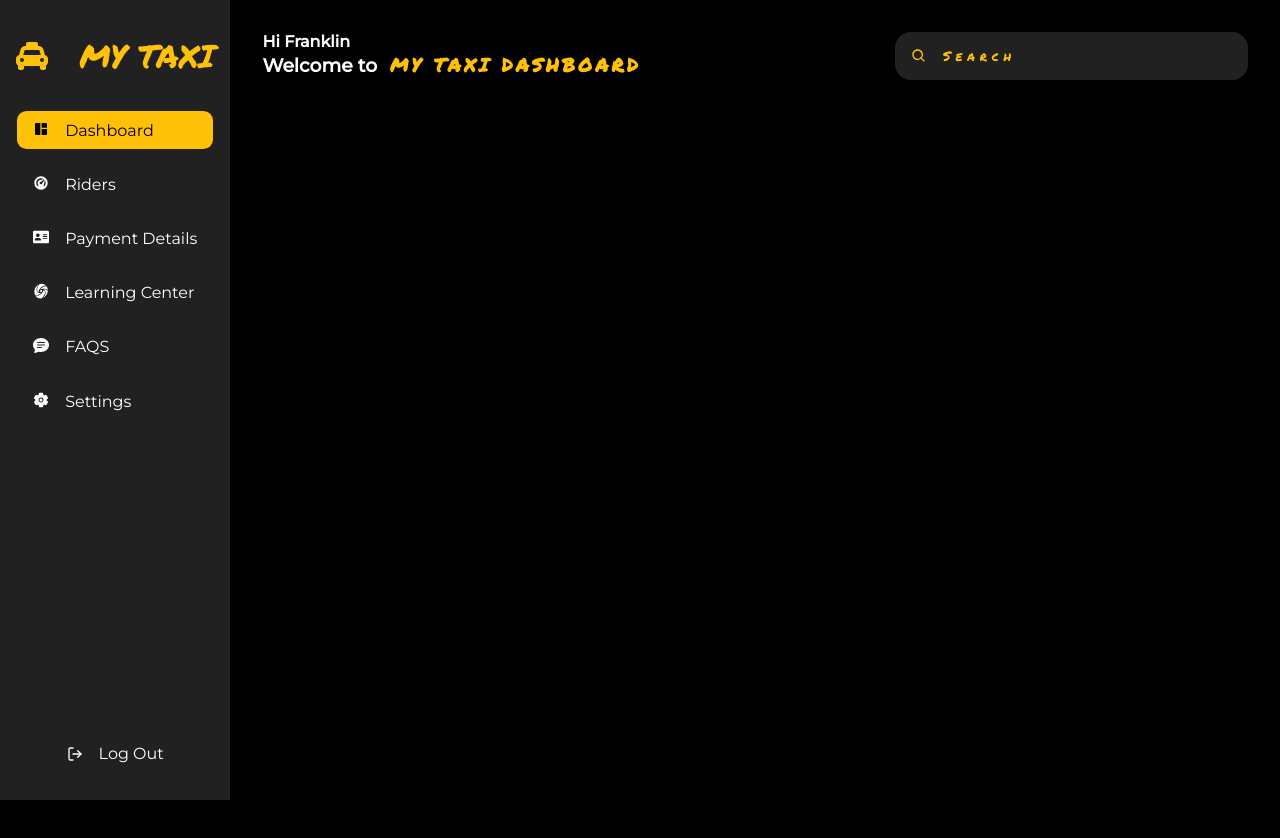
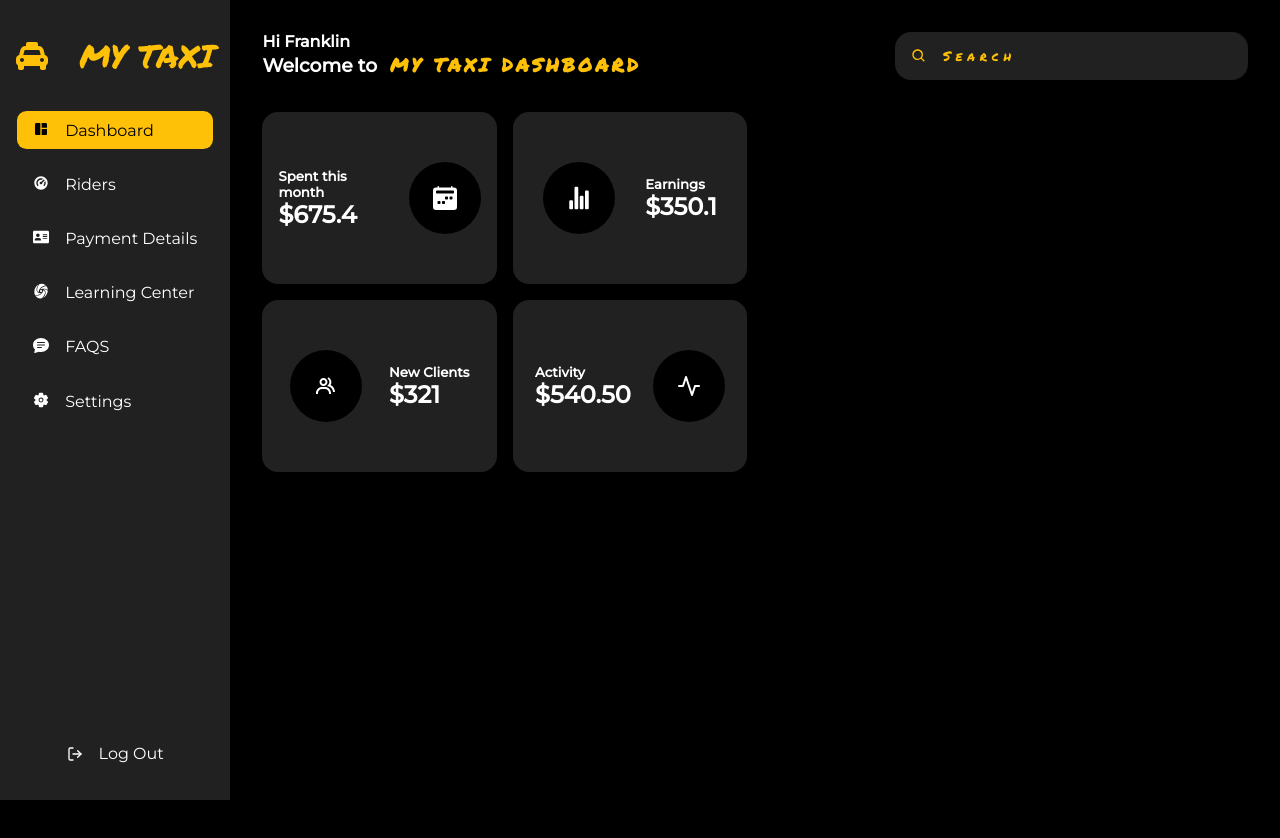
Before and after one commit to frankmilito/React-uber-dashboard, a React (Create React App) app: page / in a window 1280 px wide. Shown: the top 838 px of the page. Built offline with nearby package versions, Linux system fonts and the light colour scheme.

Commit message:
analytics

```diff
--- a/src/components/Analytics.jsx
+++ b/src/components/Analytics.jsx
@@ -4,9 +4,79 @@ import {BsFillCalendar2WeekFill} from "react-icons/bs"
 import {IoStatsChart} from "react-icons/io5"
 import {BiGroup} from "react-icons/bi"
 import {FiActivity} from "react-icons/fi"
-
+import {cardStyle} from "./ReusableStyles"
 export default function Analytics() {
-  return <div>Analytics</div>
+  return (
+    <Section>
+      <div className="analytic">
+        <div className="content">
+          <h5>Spent this month</h5>
+          <h2>$675.4</h2>
+        </div>
+        <div className="logo">
+          <BsFillCalendar2WeekFill />
+        </div>
+      </div>
+      <div className="analytic">
+        <div className="logo">
+          <IoStatsChart />
+        </div>
+        <div className="content">
+          <h5>Earnings</h5>
+          <h2>$350.1</h2>
+        </div>
+      </div>
+      <div className="analytic">
+        <div className="logo">
+          <BiGroup />
+        </div>
+        <div className="content">
+          <h5>New Clients</h5>
+          <h2>$321</h2>
+        </div>
+      </div>
+      <div className="analytic">
+        <div className="content">
+          <h5>Activity</h5>
+          <h2>$540.50</h2>
+        </div>
+        <div className="logo">
+          <FiActivity />
+        </div>
+      </div>
+    </Section>
+  )
 }
 
-const Section = styled.section``
+const Section = styled.section`
+  display: grid;
+  grid-template-columns: repeat(2, 1fr);
+  gap: 1rem;
+  .analytic {
+    ${cardStyle};
+    padding: 1rem;
+    display: flex;
+    justify-content: space-evenly;
+    align-items: center;
+    gap: 1rem;
+    transition: 0.4s ease-in-out;
+    svg {
+      color: white;
+    }
+    &:hover {
+      background-color: #ffc107;
+      color: black;
+    }
+    .logo {
+      background-color: black;
+      border-radius: 3rem;
+      display: flex;
+      justify-content: center;
+      align-items: center;
+      padding: 1.5rem;
+      svg {
+        font-size: 1.5rem;
+      }
+    }
+  }
+`
--- a/src/components/ReusableStyles.jsx
+++ b/src/components/ReusableStyles.jsx
@@ -0,0 +1,8 @@
+import {css} from "styled-components"
+
+export const cardStyle = css`
+  padding: 1rem 2rem 3rem 2rem;
+  border-radius: 1rem;
+  background-color: #212121;
+  color: white;
+`
```
